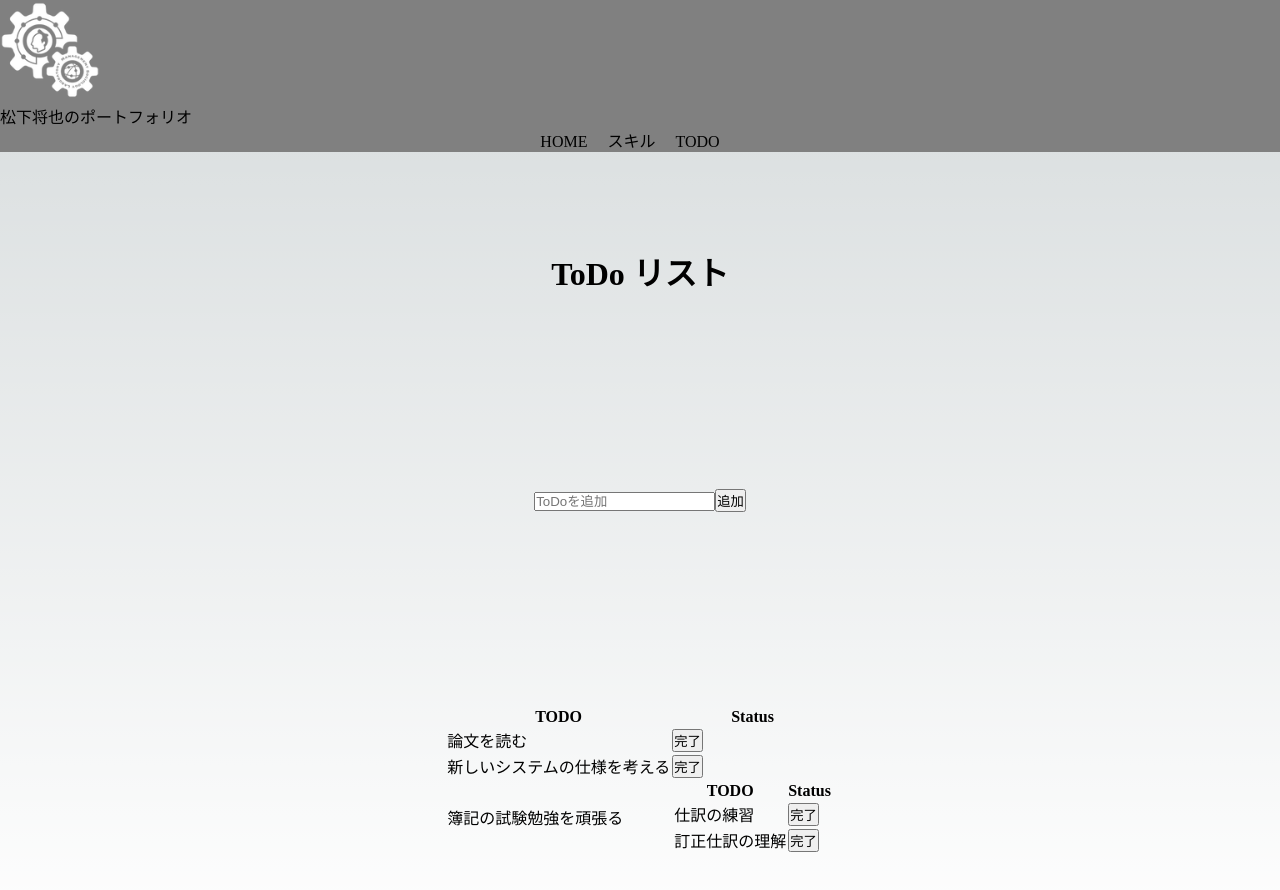
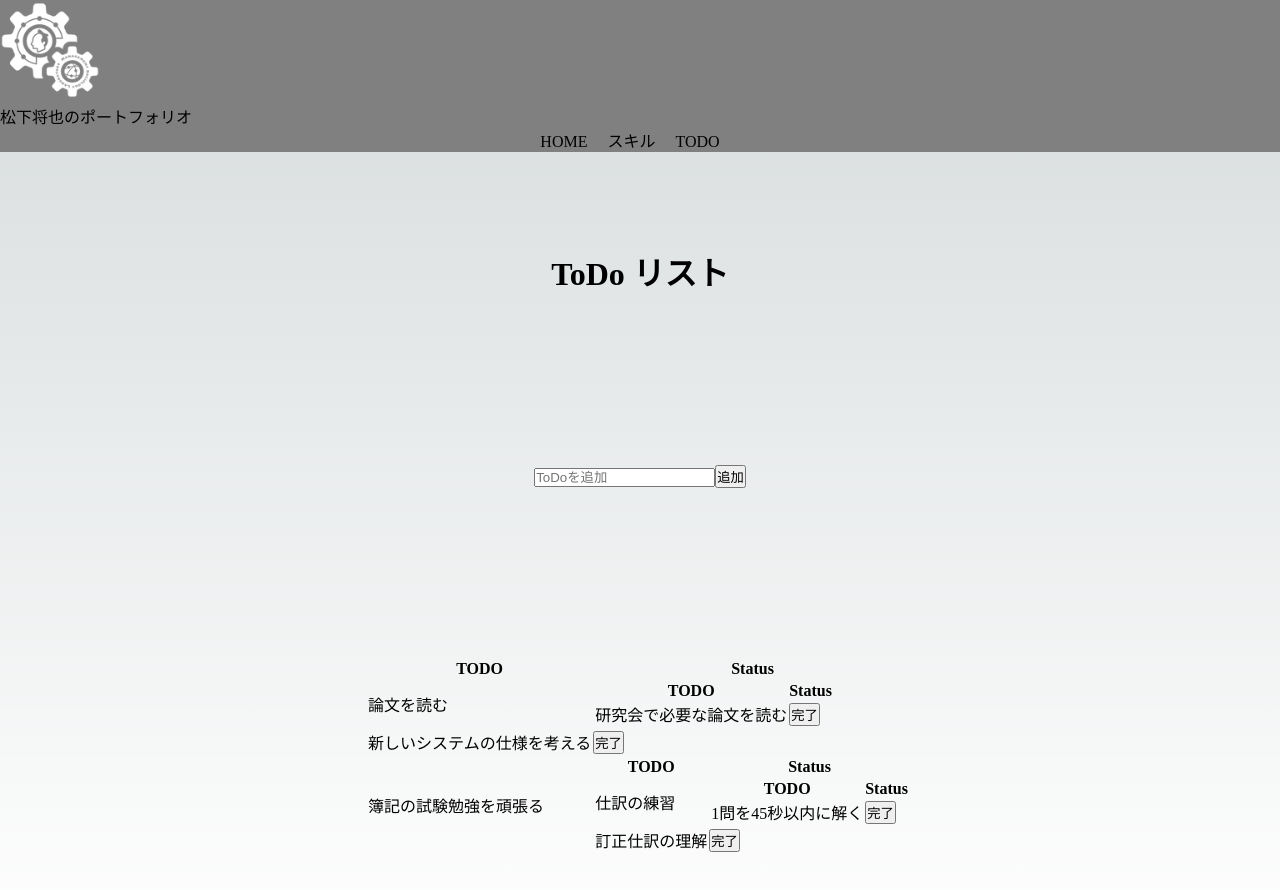
Before and after one commit to MasayaMatsushita/portfolio, a Next.js app: page /todo in a window 1280 px wide. Shown: the top 890 px of the page. Built offline with nearby package versions, Linux system fonts and the light colour scheme.

Commit message:
孫アイテムが表示できるように修正

```diff
--- a/src/components/TodoList.json
+++ b/src/components/TodoList.json
@@ -4,8 +4,16 @@
       "id": 0,
       "text": "論文を読む",
       "isCompleted": false,
-      "isChildTodo": false,
-      "parentTodo": []
+      "isChildTodo": true,
+      "parentTodo": [
+        {
+          "id": 3,
+          "text": "研究会で必要な論文を読む",
+          "isCompleted": false,
+          "isChildTodo": false,
+          "parentTodo": []
+        }
+      ]
     },
     {
       "id": 1,
@@ -24,8 +32,16 @@
           "id": 3,
           "text": "仕訳の練習",
           "isCompleted": false,
-          "isChildTodo": false,
-          "parentTodo": []
+          "isChildTodo": true,
+          "parentTodo": [
+            {
+              "id": 5,
+              "text": "1問を45秒以内に解く",
+              "isCompleted": false,
+              "isChildTodo": false,
+              "parentTodo": []
+            }
+          ]
         },
         {
           "id": 4,
--- a/src/pages/todo.tsx
+++ b/src/pages/todo.tsx
@@ -96,7 +96,21 @@ export default function Todo() {
         <tr key={item.id}>
           <td>{item.isCompleted? null : item.text}</td>
           <td>
-            {item.isCompleted? null : <button onClick={()=>deleteItem(item.id)}>完了</button> }
+          {item.isCompleted || item.isChildTodo? null : <button onClick={()=>deleteItem(item.id)}>完了</button> }
+          {item.isChildTodo?
+            <table>
+              <thead>
+                  <tr>
+                    <th>TODO</th>
+                    <th>Status</th>
+                  </tr>
+                </thead>
+              <tbody>
+                {ChildArray(item.id, item.parentTodo)}
+              </tbody>
+            </table>
+          : null
+          }
           </td>
         </tr>
       ))}
```
